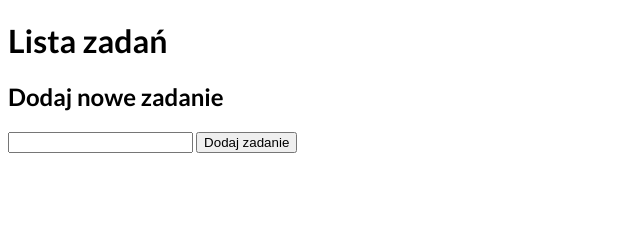
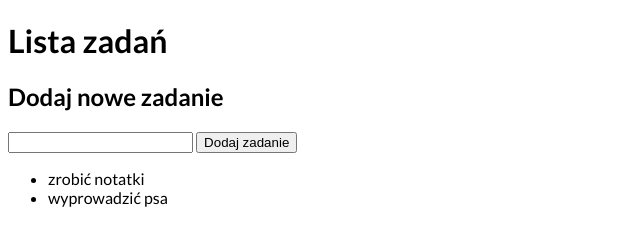
Before and after one commit to agaa-mac/to-do-list, a plain HTML site: page index.html in a window 1280 px wide. Shown: the whole page, without its empty margins (0-640 px from the left). Drawn offline with Linux system fonts and the light colour scheme.

Commit message:
result with tasks is showing

```diff
--- a/index.html
+++ b/index.html
@@ -12,17 +12,18 @@
       href="https://fonts.googleapis.com/css2?family=Lato:wght@300;400;700&display=swap"
       rel="stylesheet"
     />
-    <script src="src/script.js"></script>
   </head>
   <body class="body">
     <header class="header"><h1 class="header__header">Lista zadań</h1></header>
     <main class="main">
       <form class="form js-form">
         <h2 class="form__header">Dodaj nowe zadanie</h2>
+
         <input type="text" class="form__newTask js-newTask" />
         <button class="button">Dodaj zadanie</button>
       </form>
-      <ul class="js-tasks"></ul>
+      <ul class="main__result js-tasks"></ul>
     </main>
+    <script src="src/script.js"></script>
   </body>
 </html>
--- a/src/script.js
+++ b/src/script.js
@@ -1,5 +1,5 @@
 {
-  const task = [
+  const tasks = [
     {
       content: "zrobić notatki",
       done: false,
@@ -9,7 +9,17 @@
       done: true,
     },
   ];
+  const render = () => {
+    let htmlString = "";
 
-  const init = () => {};
+    for (const task of tasks) {
+      htmlString += ` <li>${task.content}</li>`;
+    }
+
+    document.querySelector(".js-tasks").innerHTML = htmlString;
+  };
+  const init = () => {
+    render();
+  };
   init();
 }
```
